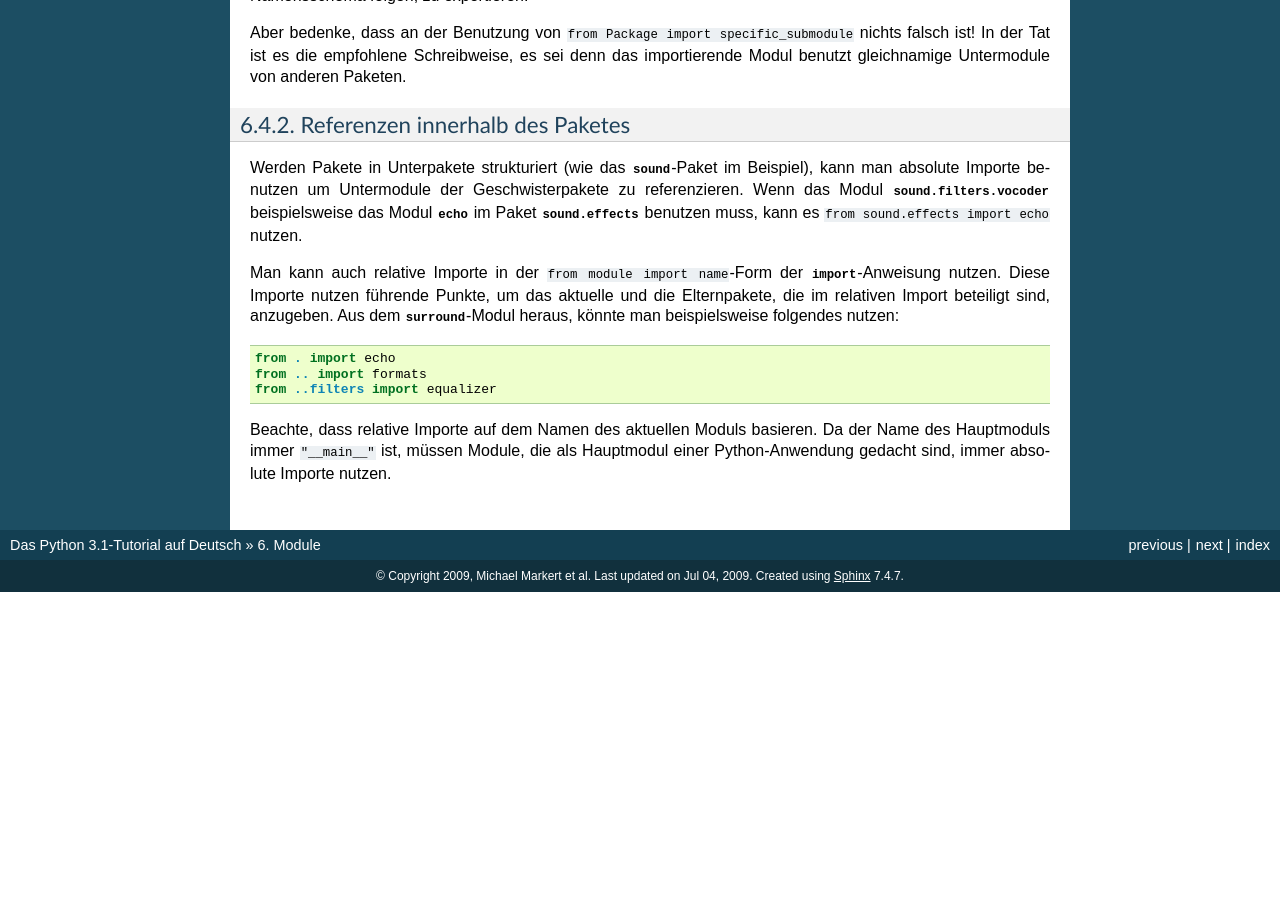
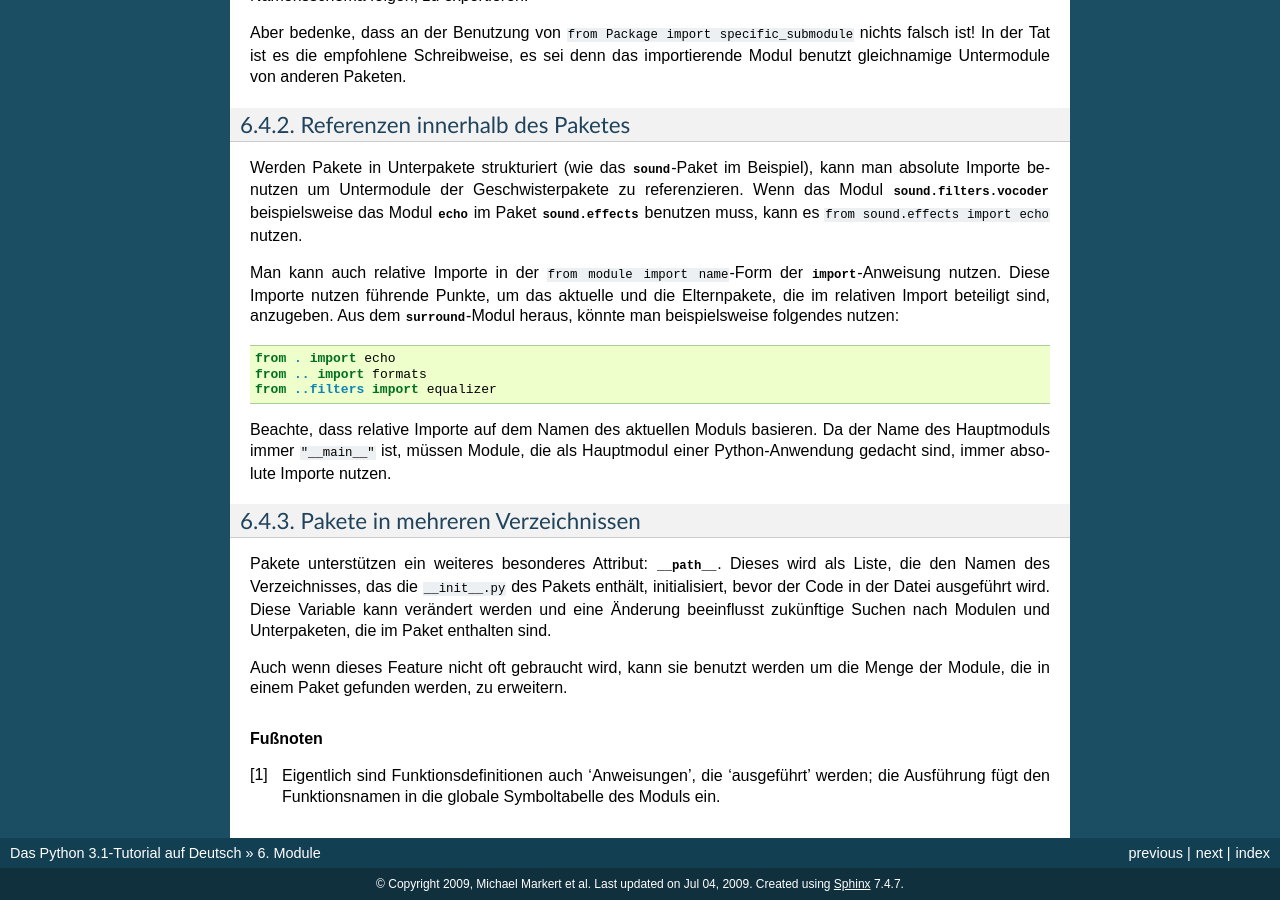
Before and after one commit to cofi/py-tutorial-de, a Sphinx documentation site: the page built from source/modules.rst, in a window 1280 px wide and 900 px high, scrolled down 7870 px. Built offline with Sphinx 7.4.7, drawn with Linux system fonts in a browser that asks for light colours; before the commit the page ends 8462 px from its top, so only the background shows below that; some of the changed text lies outside the part shown.

Commit message:
Translated section 6.4.3 (Issue #38)

```diff
--- a/dictionary.txt
+++ b/dictionary.txt
@@ -11,5 +11,6 @@ name mangling : Namensersetzung
 namespace : Namensraum
 scope : Gültigkeitsbereich
 statement : Anweisung
+submodule : Untermodul
+subpackage : Unterpaket
 value : Wert
-submodule : Untermodul
--- a/source/modules.rst
+++ b/source/modules.rst
@@ -538,3 +538,22 @@ folgendes nutzen::
 Beachte, dass relative Importe auf dem Namen des aktuellen Moduls basieren. Da
 der Name des Hauptmoduls immer ``"__main__"`` ist, müssen Module, die als
 Hauptmodul einer Python-Anwendung gedacht sind, immer absolute Importe nutzen.
+
+
+Pakete in mehreren Verzeichnissen
+---------------------------------
+
+Pakete unterstützen ein weiteres besonderes Attribut: :attr:`__path__`. Dieses
+wird als Liste, die den Namen des Verzeichnisses, das die :file:`__init__.py`
+des Pakets enthält, initialisiert, bevor der Code in der Datei ausgeführt wird.
+Diese Variable kann verändert werden und eine Änderung beeinflusst zukünftige
+Suchen nach Modulen und Unterpaketen, die im Paket enthalten sind.
+
+Auch wenn dieses Feature nicht oft gebraucht wird, kann sie benutzt werden um
+die Menge der Module, die in einem Paket gefunden werden, zu erweitern.
+
+.. rubric:: Fußnoten
+
+.. [#] Eigentlich sind Funktionsdefinitionen auch 'Anweisungen', die
+   'ausgeführt' werden; die Ausführung fügt den Funktionsnamen in die globale
+   Symboltabelle des Moduls ein.
```
